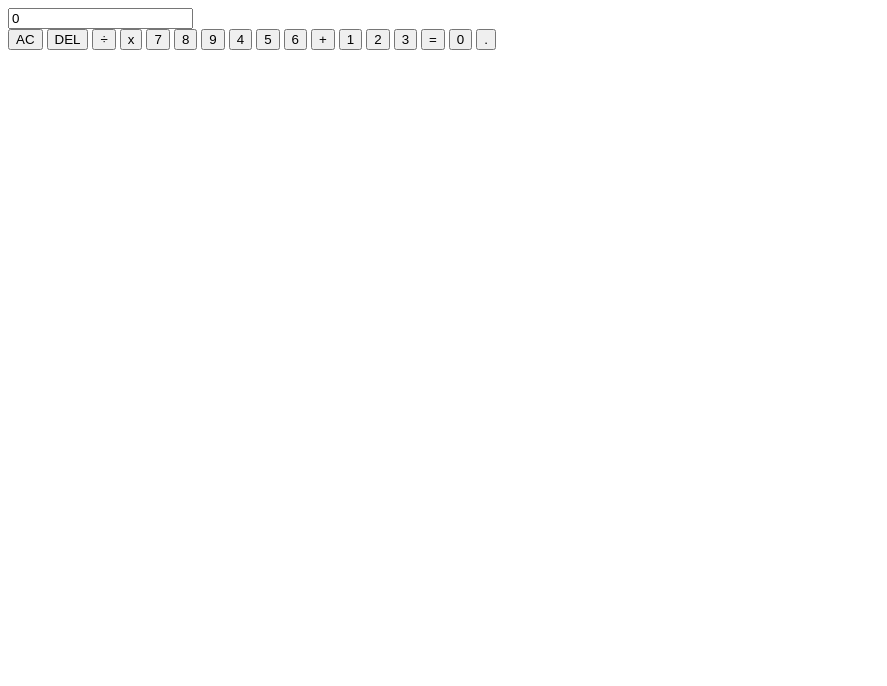
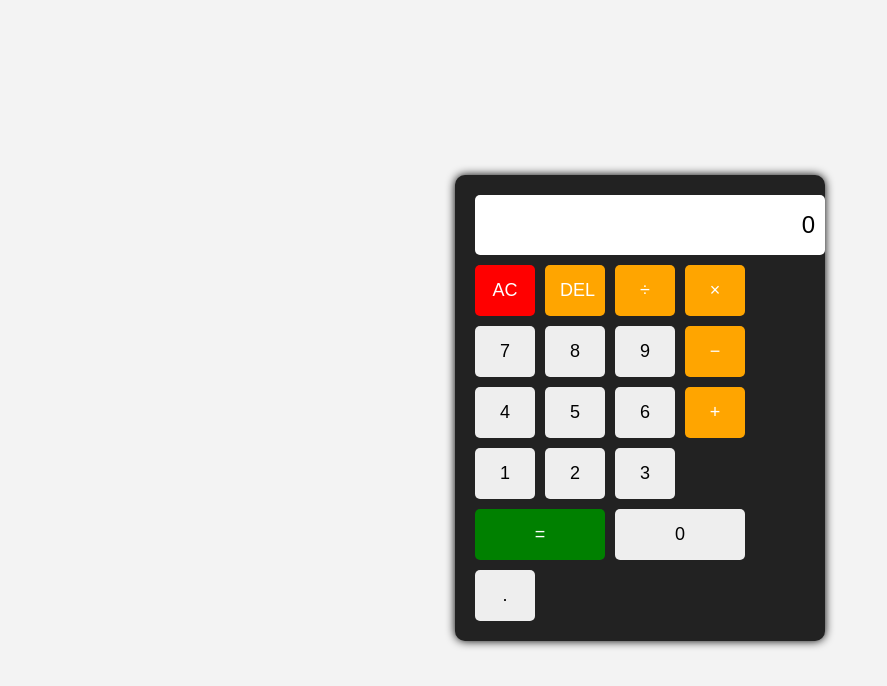
Before and after one commit to mmmlungi/JS.Calculator, a plain HTML site: page index.html in a window 1280 px wide. Shown: the whole page, without its empty margins (0-887 px from the left). Drawn offline with Linux system fonts and the light colour scheme.

Commit message:
Lesson 2: Event Handlers

```diff
--- a/index.html
+++ b/index.html
@@ -1,56 +1,140 @@
 <!DOCTYPE html>
 <html lang="en">
 <head>
-    <meta charset="UTF-8">
-    <meta name="viewport" content="width=device-width, initial-scale=1.0">
+  <meta charset="UTF-8" />
+  <meta name="viewport" content="width=device-width, initial-scale=1.0"/>
   <title>JS Calculator</title>
-    <link rel="stylesheet" href="style.css">
+  <style>
+    /* Basic styling for visibility */
+    body {
+      font-family: Arial, sans-serif;
+      display: flex;
+      justify-content: center;
+      align-items: center;
+      height: 100vh;
+      background: #f3f3f3;
+    }
+
+    .calculator {
+      background: #222;
+      padding: 20px;
+      border-radius: 10px;
+      box-shadow: 0 0 10px #000;
+    }
+
+    .display input {
+      width: 100%;
+      height: 40px;
+      font-size: 24px;
+      text-align: right;
+      margin-bottom: 10px;
+      border: none;
+      padding: 10px;
+      border-radius: 5px;
+    }
+
+    .buttons {
+      display: grid;
+      grid-template-columns: repeat(4, 60px);
+      gap: 10px;
+    }
+
+    .btn {
+      padding: 15px;
+      font-size: 18px;
+      border: none;
+      border-radius: 5px;
+      cursor: pointer;
+    }
+
+    .operator {
+      background: orange;
+      color: white;
+    }
+
+    .number {
+      background: #eee;
+    }
+
+    .clear {
+      background: red;
+      color: white;
+    }
+
+    .equals {
+      background: green;
+      color: white;
+      grid-column: span 2;
+    }
+
+    .zero {
+      grid-column: span 2;
+    }
+  </style>
 </head>
 <body>
-    <div class="Calculator">
-        <!--  Number display -->
+
+  <div class="calculator">
+    <!-- Display -->
     <div class="display">
       <input type="text" id="display" value="0" readonly>
-                <div>
+    </div>
 
-        <!-- Botton Grid-->
+    <!-- Buttons -->
     <div class="buttons">
-            <!-- First Row-->
       <button class="btn clear" onclick="clearDisplay()">AC</button>
       <button class="btn operator" onclick="deleteLast()">DEL</button>
       <button class="btn operator" onclick="appendToDisplay('/')">÷</button>
-            <button class="btn operator" onclick="appendToDisplay('*')">x</button>
+      <button class="btn operator" onclick="appendToDisplay('*')">×</button>
 
-        <!-- Second Row-->
-         <button class="btn Number" onclick="appendToDisplay(7)">7</button>
-         <button class="btn Number" onclick="appendToDisplay(8)">8</button>
-         <button class="btn Number" on click="appendToDisplay(9)">9</button>
+      <button class="btn number" onclick="appendToDisplay('7')">7</button>
+      <button class="btn number" onclick="appendToDisplay('8')">8</button>
+      <button class="btn number" onclick="appendToDisplay('9')">9</button>
+      <button class="btn operator" onclick="appendToDisplay('-')">−</button>
 
+      <button class="btn number" onclick="appendToDisplay('4')">4</button>
+      <button class="btn number" onclick="appendToDisplay('5')">5</button>
+      <button class="btn number" onclick="appendToDisplay('6')">6</button>
+      <button class="btn operator" onclick="appendToDisplay('+')">+</button>
 
-         <!-- Third Row-->
-          <button class="btn Number" onclick="appendToDisplay(4)">4</button>
-         <button class="btn Number" onclick="appendToDisplay(5)">5</button>
-         <button class="btn Number" on click="appendToDisplay(6)">6</button>
-         <button class="btn operator" onclick="appendToDisplay(+)">+</button>
+      <button class="btn number" onclick="appendToDisplay('1')">1</button>
+      <button class="btn number" onclick="appendToDisplay('2')">2</button>
+      <button class="btn number" onclick="appendToDisplay('3')">3</button>
+      <button class="btn equals" onclick="calculate()">=</button>
 
-
-         <!-- Fourth Row-->
-          <button class="btn Number" onclick="appendToDisplay(1)">1</button>
-         <button class="btn Number" onclick="appendToDisplay(2)">2</button>
-         <button class="btn Number" on click="appendToDisplay(3)">3</button>
-         <button class="btn equals" onclick="calculate(+)" rowspan="2">=</button>
-
-
-         <!-- Fifth Row-->
-          <button class="btn Number zero" onclick="appendToDisplay(0)">0</button>
-         <button class="btn Number" onclick="appendToDisplay('.')">.</button>
+      <button class="btn number zero" onclick="appendToDisplay('0')">0</button>
+      <button class="btn number" onclick="appendToDisplay('.')">.</button>
+    </div>
   </div>
 
-    <script src="script.js"></script>
+  <script>
+    function appendToDisplay(value) {
+      const display = document.getElementById('display');
+      if (display.value === '0') {
+        display.value = value;
+      } else {
+        display.value += value;
+      }
+    }
 
-    </div>
+    function clearDisplay() {
+      document.getElementById('display').value = '0';
+    }
 
+    function deleteLast() {
+      const display = document.getElementById('display');
+      display.value = display.value.slice(0, -1) || '0';
+    }
 
+    function calculate() {
+      const display = document.getElementById('display');
+      try {
+        display.value = eval(display.value);
+      } catch {
+        display.value = 'Error';
+      }
+    }
+  </script>
 
 </body>
 </html>
--- a/script.js
+++ b/script.js
@@ -0,0 +1,44 @@
+// Reference display elements
+const display = document.getElementById('display');
+
+// Track if we have performed a calculation
+let justCalculated = false;
+
+function appendToDisplay(value) {
+    console.log('button pressed: value');
+
+    alert('You pressed: ' + value);
+
+}
+
+function cleardisplay() {
+        console.log('clear button was pressed');
+
+        alert('clear button was clicked');
+    }
+
+function deleteLast() {
+    console.log('Backspace button pressed');
+
+    alert('backspace button was clicked');
+    }
+
+function calculate() {
+    console.log('Equals button pressed');
+
+    alert('Equals button was clicked');
+}
+
+document.addEventListener('DOMContentLoaded', function () {
+    console.log('calculator loaded successfully');
+    console.log('Display elemt', display);
+
+    if (display) {
+        console.log('Current display value: ', display.value)`
+    } else {
+        console.error('Display element not found');
+    }
+
+}
+
+)
--- a/style.css
+++ b/style.css
@@ -0,0 +1,46 @@
+<!DOCTYPE html>
+<html lang="en">
+<head>
+  <meta charset="UTF-8" />
+  <meta name="viewport" content="width=device-width, initial-scale=1.0"/>
+  <title>JS Calculator</title>
+  <style>
+    body {
+      font-family: Arial, sans-serif;
+      background: #f0f0f0;
+      display: flex;
+      justify-content: center;
+      align-items: center;
+      height: 100vh;
+    }
+
+    .calculator {
+      background: #333;
+      padding: 20px;
+      border-radius: 10px;
+      box-shadow: 0 0 10px rgba(0,0,0,0.5);
+    }
+
+    .display input {
+      width: 100%;
+      height: 40px;
+      font-size: 24px;
+      text-align: right;
+      margin-bottom: 10px;
+      padding: 10px;
+      border: none;
+      border-radius: 5px;
+    }
+
+    .buttons {
+      display: grid;
+      grid-template-columns: repeat(4, 60px);
+      gap: 10px;
+    }
+
+    .btn {
+      padding: 15px;
+      font-size: 18px;
+      border: none;
+      border-radius: 5px;
+      cursor: pointer;
```
Lines whose indentation alone changed are shown as unchanged.
